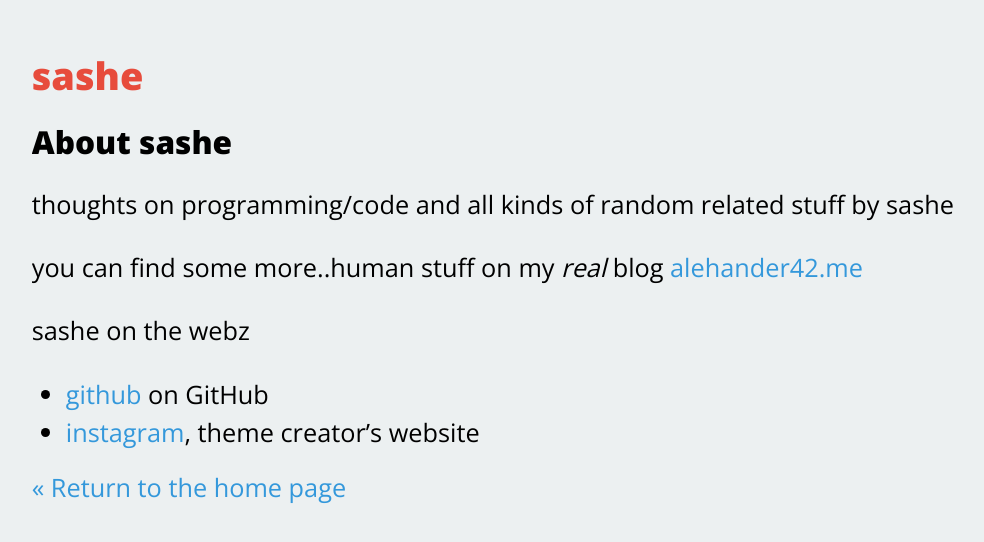
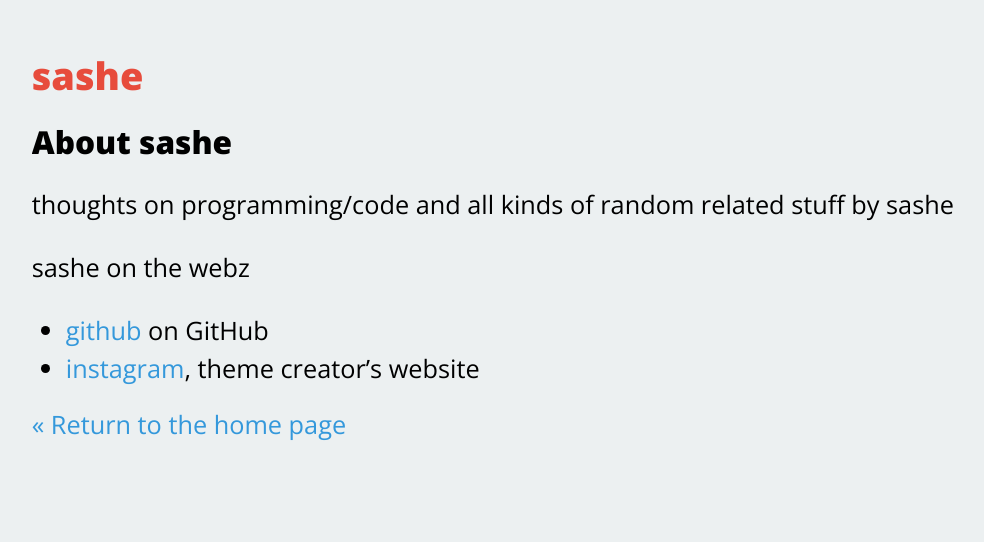
Before and after one commit to alehander92/alehander42.github.io, a Jekyll site: the page built from about/index.markdown, in a window 1280 px wide. Shown: the top 542 px of the page, without its empty margins (95-1079 px from the left). Built offline with Jekyll 4.4.1, drawn with Linux system fonts in a browser that asks for light colours; Markdown is read by kramdown in place of the engine named in the settings.

Commit message:
alehander42.me is not working

```diff
--- a/about/index.markdown
+++ b/about/index.markdown
@@ -6,7 +6,7 @@
 thoughts on programming/code and all kinds of random related stuff
 by sashe
 
-you can find some more..human stuff on my *real* blog [alehander42.me](http://alehander42.me)
+<!-- you can find some more..human stuff on my *real* blog [alehander42.me](http://alehander42.me) -->
 
 
 
```
